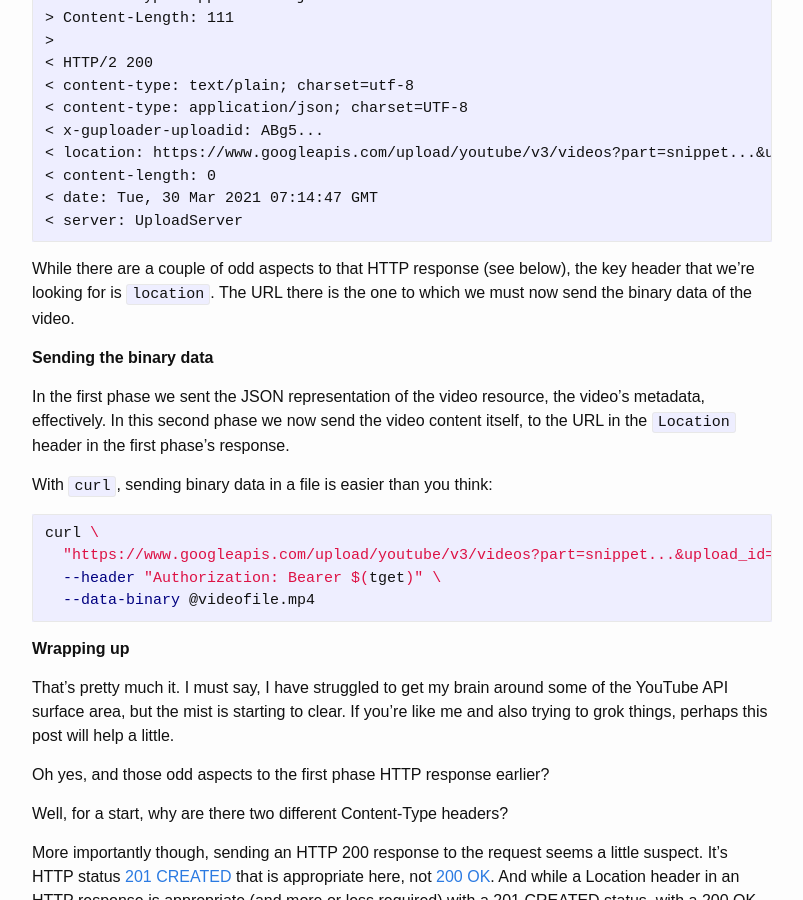
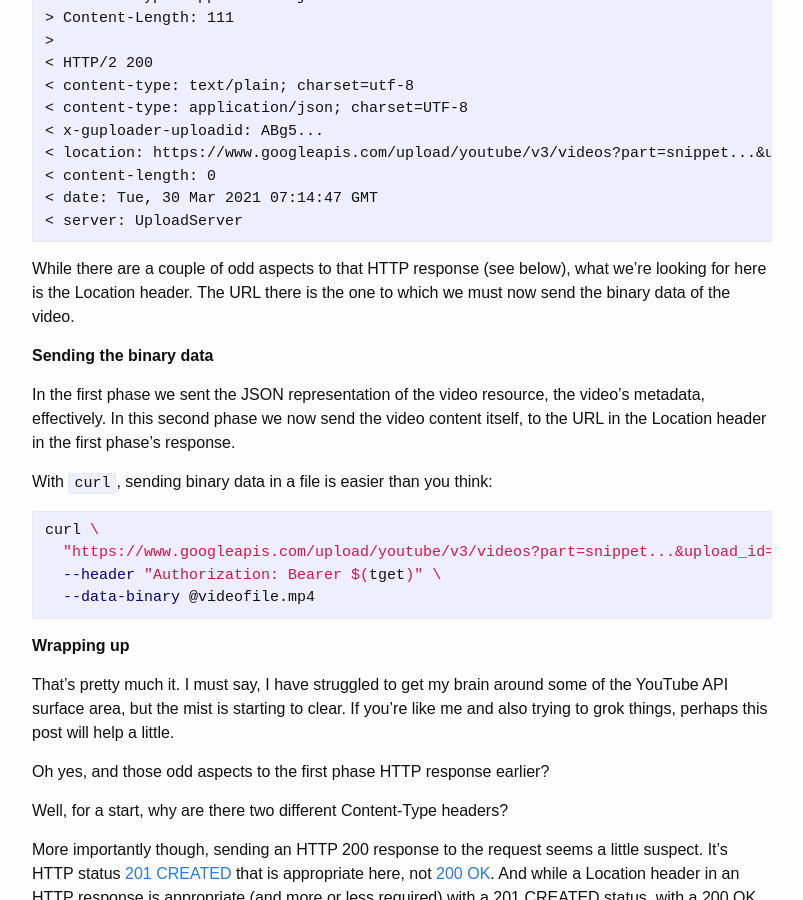
Before and after one commit to qmacro/autodidactics, a Jekyll site: the page built from _posts/2021-03-30-two-phase-video-uploads-with-youtube-api.markdown, in a window 1280 px wide and 900 px high, scrolled down 2307 px. Shown: the whole window, without its empty margins (238-1041 px from the left). Built offline with Jekyll 4.4.1, drawn with Linux system fonts in a browser that asks for light colours; some of the changed text lies outside the part shown.

Commit message:
minor tweaks

````diff
--- a/_posts/2021-03-30-two-phase-video-uploads-with-youtube-api.markdown
+++ b/_posts/2021-03-30-two-phase-video-uploads-with-youtube-api.markdown
@@ -6,7 +6,7 @@ date: '2021-03-30 08:49:14'
 
 _TIL how to use the YouTube API to upload a video, with `curl`, using a two-phase approach._
 
-I'm becoming more familiar with the YouTube API surface area, and a task recently required me to look into an efficient way of uploading videos to a YouTube channel. While I managed the upload technically, it was ultimately in vain due to a recent change to the terms of service. But it's still worth sharing the two-phase approach that I was able to take.
+I'm becoming more familiar with the YouTube API surface area, and a task recently required me to look into an efficient way of uploading videos to a YouTube channel. While I managed the upload technically, it was ultimately in vain due to a recent [change to the terms of service](https://developers.google.com/youtube/v3/revision_history#release_notes_07_28_2020). But it's still worth sharing the two-phase approach that I was able to take.
 
 The YouTube Data API has a [Videos: insert](https://developers.google.com/youtube/v3/docs/videos/insert) facility. It's worth reading through this, and, if you get the chance, through other areas of the API, because they're quite similar, and what appeared initially a little overwhelming to me has become more familiar.
 
@@ -100,11 +100,11 @@ Here's a slightly redacted snippet of the HTTP request and response:
 < server: UploadServer
 ```
 
-While there are a couple of odd aspects to that HTTP response (see below), the key header that we're looking for is `location`. The URL there is the one to which we must now send the binary data of the video.
+While there are a couple of odd aspects to that HTTP response (see below), what we're looking for here is the Location header. The URL there is the one to which we must now send the binary data of the video.
 
 **Sending the binary data**
 
-In the first phase we sent the JSON representation of the video resource, the video's metadata, effectively. In this second phase we now send the video content itself, to the URL in the `Location` header in the first phase's response.
+In the first phase we sent the JSON representation of the video resource, the video's metadata, effectively. In this second phase we now send the video content itself, to the URL in the Location header in the first phase's response.
 
 With `curl`, sending binary data in a file is easier than you think:
 
````
